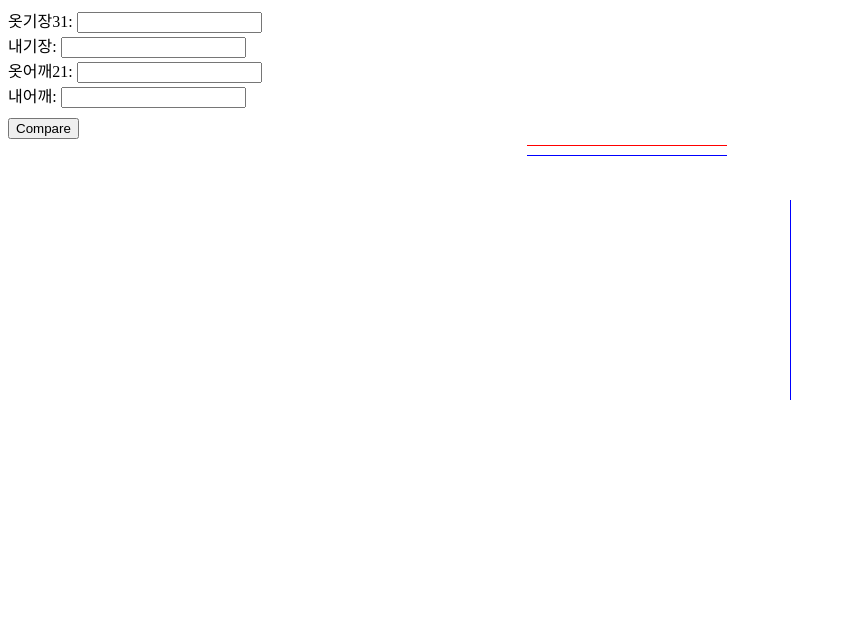
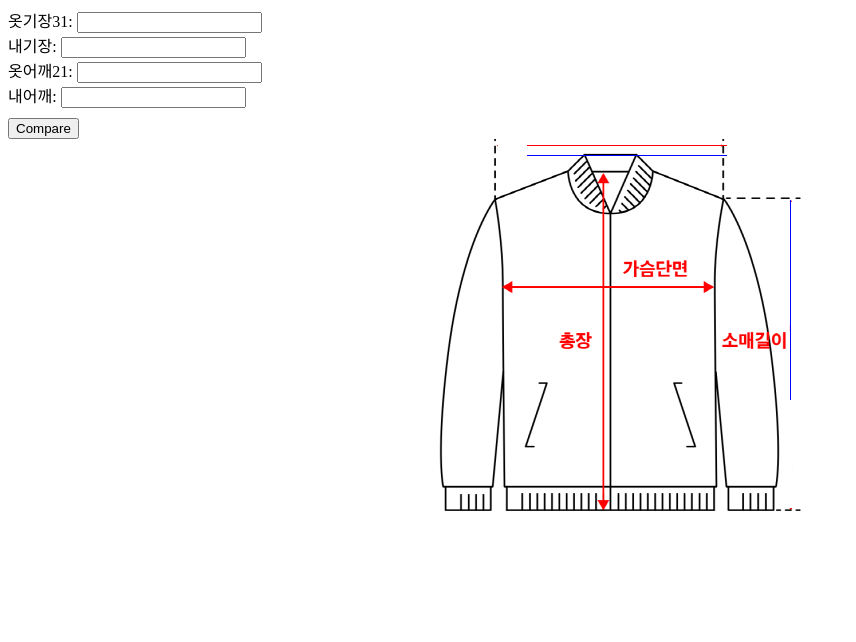
Before and after one commit to stemkorea7/Metaverse, a plain HTML site: page index.html in a window 1280 px wide. Shown: the whole page, without its empty margins (0-856 px from the left). Drawn offline with Linux system fonts and the light colour scheme; the site is published under a folder, as on GitHub Pages, so addresses that start at the root find nothing.

Commit message:
Update index.html

```diff
--- a/index.html
+++ b/index.html
@@ -9,7 +9,7 @@
       flex-direction: row;
       justify-content: center;
       align-items: flex-start;
-       background-image: url('/img/jumper_edit.png');
+       background-image: url('Metaverse/img/jumper_edit.png');
       background-repeat: no-repeat;
      /* Align background image to the left */
     /* background-position: left 99px top -300%; */
```
